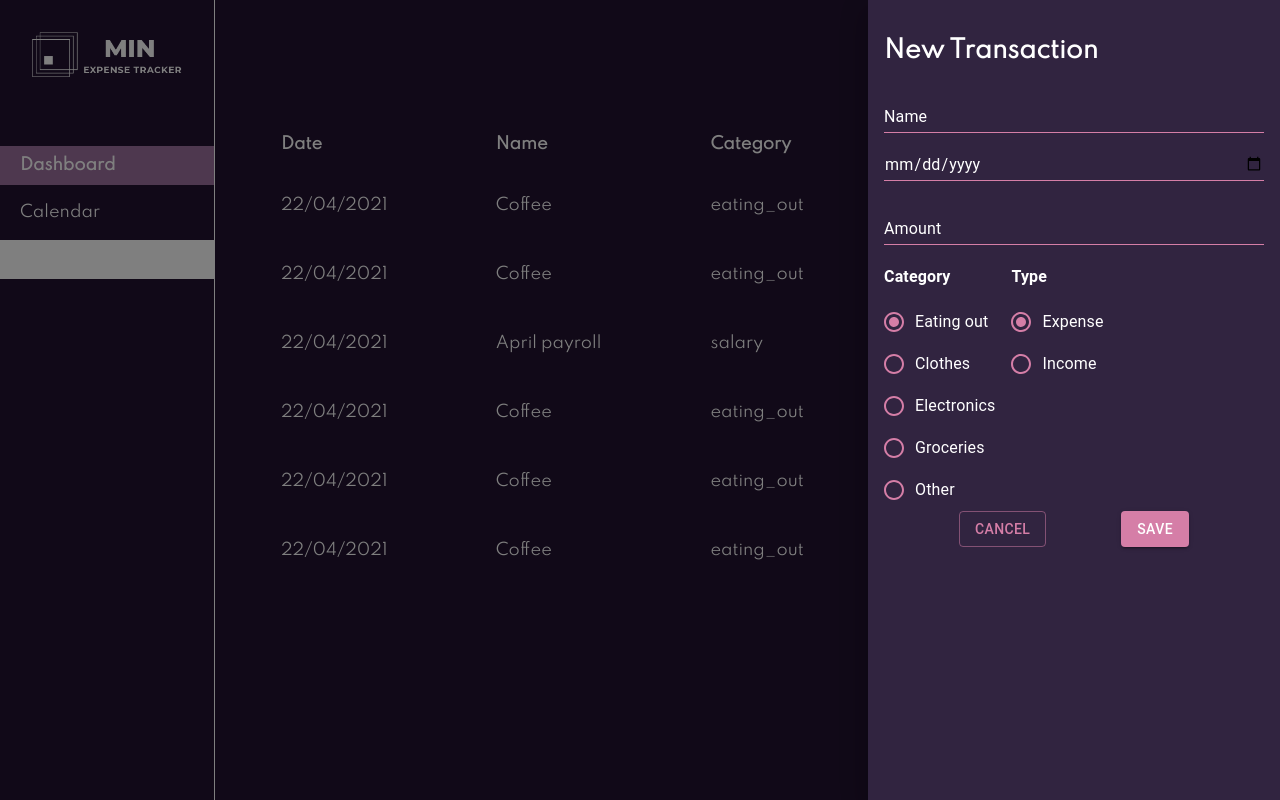
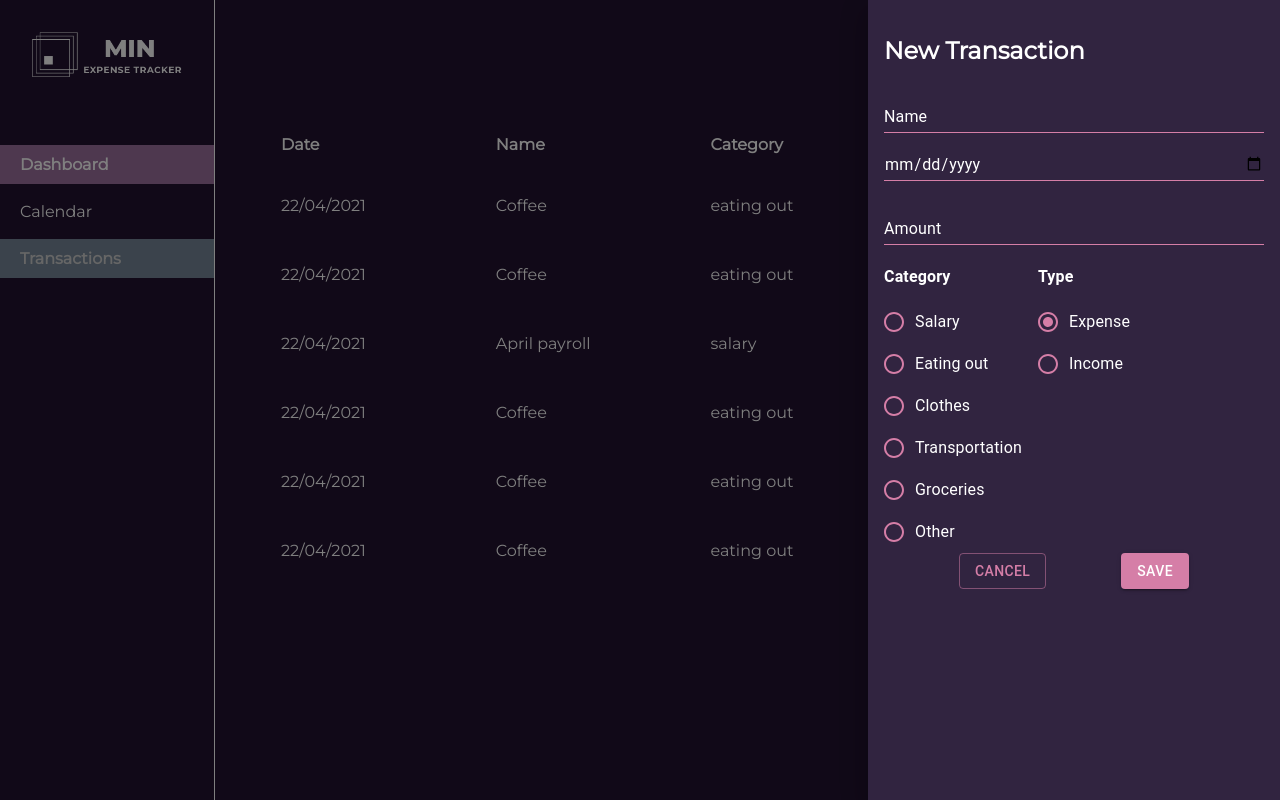
Before and after one commit to xani-dev/MIN-Expense-Tracker, a React (Create React App) app: page / in a window 1280 px wide. Both pictures are taken after a click on the button "+ ADD TRANSACTION". Built offline with nearby package versions, Linux system fonts and the light colour scheme.

Commit message:
Added Edit Mode for Transactions

```diff
--- a/public/index.html
+++ b/public/index.html
@@ -5,7 +5,7 @@
 		<link rel="icon" href="%PUBLIC_URL%/favicon.ico" />
 		<link rel="preconnect" href="https://fonts.gstatic.com" />
 		<link
-			href="https://fonts.googleapis.com/css2?family=Spartan"
+			href="https://fonts.googleapis.com/css2?family=Montserrat"
 			rel="stylesheet"
 		/>
 		<meta name="viewport" content="width=device-width, initial-scale=1" />
--- a/src/App.js
+++ b/src/App.js
@@ -1,8 +1,8 @@
 import React from "react";
 import { MuiThemeProvider, createMuiTheme } from "@material-ui/core/styles";
 import "./App.css";
-import { NavBar } from "./NavBar";
-import { TransactionsLists } from "./List";
+import { NavBar } from "./components/NavBar";
+import { TransactionsLists } from "./components/TransactionList";
 
 const theme = createMuiTheme({
 	palette: {
--- a/src/NavBar.jsx
+++ /dev/null
@@ -1,51 +0,0 @@
-import React from "react";
-import logo from './min.png';
-import styled, { css } from "styled-components";
-
-const Container = styled.div`
-	border-right: 1px solid white;
-    height: 100vh;
-`;
-
-const List = styled.ul`
-	list-style-type: none;
-	padding: 32px 0;
-	margin: 0;
-`;
-
-const Item = styled.li`
-	padding: 10px 20px;
-	margin-bottom: 8px;
-	${(props) =>
-		props.active &&
-		css`
-			background: #9C709E;
-			font-weight: bold;
-		`};
-		${(props) =>
-			props.disabled &&
-			css`
-				background: #FFF;
-				font-weight: bold;
-			`};
-`;
-
-const Logo = styled.img`
-padding: 32px;
-width: 150px;
-`;
-
-const NavBar = () => {
-	return (
-		<Container>
-			<Logo src={logo} className="App-logo" alt="App Logo" />
-			<List>
-				<Item active>Dashboard</Item>
-				<Item>Calendar</Item>
-				<Item disabled>Transactions</Item>
-			</List>
-		</Container>
-	);
-};
-
-export { NavBar };
--- a/src/list.jsx
+++ b/src/components/Drawer.jsx
@@ -1,13 +1,10 @@
-import React, { useState, useEffect } from "react";
+import React from "react";
 
 import styled from "styled-components";
+
 //YUP is the validation library I'm using to work with Formik
 import * as Yup from "yup";
 
-import data from "./data";
-
-import DeleteForeverIcon from "@material-ui/icons/DeleteForever";
-import EditIcon from "@material-ui/icons/Edit";
 import Button from "@material-ui/core/Button";
 import Drawer from "@material-ui/core/Drawer";
 import TextField from "@material-ui/core/TextField";
@@ -18,44 +15,6 @@ import FormControl from "@material-ui/core/FormControl";
 import FormLabel from "@material-ui/core/FormLabel";
 
 import { Formik, Form } from "formik";
-// import { Field } from "formik";
-// import { ErrorSharp, TouchAppRounded } from "@material-ui/icons";
-
-const Table = styled.table`
-	width: 100%;
-	text-align: left;
-	padding: 16px 0;
-`;
-
-const HeadCell = styled.td`
-	padding: 16px 0;
-	width: 20%;
-	font-weight: bold;
-`;
-
-const TableCell = styled.td`
-	padding: 8px 0;
-	width: 23%;
-	&(:last-of-type) {
-		display: flex;
-		justify-content: flex-end;
-		width: 8%;
-	}
-`;
-
-const Amount = styled.p`
-	color: ${({ type }) => (type === "expense" ? "#B77A9E" : "#3DB2BB")};
-`;
-
-const Container = styled.div`
-width: 100%;
-padding 64px;
-`;
-
-const AddButtonWrapper = styled.div`
-	display: flex;
-	justify-content: flex-end;
-`;
 
 const FormWrapper = styled.div`
 	padding: 16px;
@@ -81,9 +40,10 @@ const ActionsWrapper = styled.div`
 `;
 
 const categories = [
-	{ value: "eating_out", label: "Eating out" },
+	{ value: "salary", label: "Salary" },
+	{ value: "eating out", label: "Eating out" },
 	{ value: "clothes", label: "Clothes" },
-	{ value: "electronics", label: "Electronics" },
+	{ value: "transportation", label: "Transportation" },
 	{ value: "groceries", label: "Groceries" },
 	{ value: "other", label: "Other" },
 ];
@@ -93,23 +53,16 @@ const types = [
 	{ value: "income", label: "Income" },
 ];
 
-const TransactionsLists = () => {
-	const [transactions, setTransactions] = useState([]);
-	const [openDrawer, setOpenDrawer] = useState(false);
-
-	// now we'll pass the data in the data array with useEffect to setTransactions
-	useEffect(() => {
-		setTransactions(data);
-	}, []);
-
-	const formatter = new Intl.NumberFormat("en-US", {
-		style: "currency",
-		currency: "USD",
-		minimumFractionDigits: 2,
-	});
-
-
-	const transactionSchema = Yup.object().shape({
+const TransactionDrawer = (props) => {
+    const {mode, open, onClose, transaction, addTransaction, editTransaction } = props
+    const emptyFormInitialValues = {
+        name: "",
+        amount: "",
+        date: "",
+        category: "",
+        type: "expense",
+    }
+    const transactionSchema = Yup.object().shape({
 		name: Yup.string().required("Required field"),
 		date: Yup.date()
 			.default(() => new Date())
@@ -119,88 +72,26 @@ const TransactionsLists = () => {
 		type: Yup.string().required("Required field"),
 	});
 
-	const handleDelete = (id) => {
-		console.log("deleting row", id);
-		const _transactions = [...transactions].filter(
-			(transaction) => transaction.id !== id
-		);
-		setTransactions(_transactions);
-	};
-
-	const addTransactionToList = (data) => {
-		setTransactions([...transactions, { ...data }]);
-	};
-
-	return (
-		<Container>
-			<AddButtonWrapper>
-				<Button
-					variant="contained"
-					color="primary"
-					onClick={() => setOpenDrawer(true)}
-				>
-					{" "}
-					+ Add Transaction
-				</Button>
-			</AddButtonWrapper>
-
-			<Table>
-				<thead>
-					<tr>
-						<HeadCell>Date</HeadCell>
-						<HeadCell>Name</HeadCell>
-						<HeadCell>Category</HeadCell>
-						<HeadCell>Amount</HeadCell>
-						<HeadCell>Actions</HeadCell>
-					</tr>
-				</thead>
-				<tbody>
-					{/* here we are destructuring the transactions' object properties */}
-					{transactions.map(({ id, date, name, category, type, amount }) => {
-						return (
-							<tr key={id}>
-								<TableCell>{date}</TableCell>
-								<TableCell>{name}</TableCell>
-								<TableCell>{category}</TableCell>
-								<TableCell>
-									<Amount type={type}>{formatter.format(amount)}</Amount>
-								</TableCell>
-								<TableCell>
-									<EditIcon style={{ marginRight: "16px" }} />
-									<DeleteForeverIcon
-										style={{ color: "B77A9E", cursor: "pointer" }}
-										onClick={() => {
-											handleDelete(id);
-										}}
-									/>
-								</TableCell>
-							</tr>
-						);
-					})}
-				</tbody>
-			</Table>
-			{openDrawer && (
-				<Drawer
+return (
+    <Drawer
 					anchor="right"
-					open={openDrawer}
-					onClose={() => setOpenDrawer(!openDrawer)}
+					open={open}
+					onClose={onClose}
 				>
 					<FormWrapper>
-						<h2>New Transaction</h2>
+						<h2>{mode === 'add' ? "New" : "Edit"} Transaction</h2>
 						<Formik
-							initialValues={{
-								name: "",
-								amount: "",
-								date: "",
-								category: "eating_out",
-								type: "expense",
-							}}
+							initialValues={
+								mode === 'add' ? emptyFormInitialValues : transaction
+							}
 							validationSchema={transactionSchema}
 							onSubmit={(values, { setSubmitting }) => {
 								console.log(JSON.stringify(values, null, 2));
-								addTransactionToList(values);
+								mode === 'add'
+								? addTransaction(values)
+								: editTransaction(values);
 								setSubmitting(false);
-								setOpenDrawer(false);
+								onClose();
 							}}
 						>
 							{({
@@ -288,7 +179,7 @@ const TransactionsLists = () => {
 											<Button
 												variant="outlined"
 												color="primary"
-												onClick={() => setOpenDrawer(false)}
+												onClick={() => onClose()}
 											>
 												Cancel
 											</Button>
@@ -307,9 +198,7 @@ const TransactionsLists = () => {
 						</Formik>
 					</FormWrapper>
 				</Drawer>
-			)}
-		</Container>
-	);
+);
 };
 
-export { TransactionsLists };
+export {TransactionDrawer}
--- /dev/null
+++ b/src/components/NavBar.jsx
@@ -0,0 +1,53 @@
+import React from "react";
+import logo from "./../min.png";
+import styled, { css } from "styled-components";
+
+const Container = styled.div`
+  border-right: 1px solid white;
+  height: 100vh;
+`;
+
+const List = styled.ul`
+  list-style-type: none;
+  padding: 32px 0;
+  margin: 0;
+`;
+
+const Item = styled.li`
+  padding: 10px 20px;
+  margin-bottom: 8px;
+  ${(props) =>
+    props.active &&
+    css`
+      background: #9c709e;
+      font-weight: bold;
+    `};
+  ${(props) =>
+    props.disabled &&
+    css`
+      background: #778899;
+      color: #cdcdcd;
+      font-weight: bold;
+      cursor: not-allowed;
+    `};
+`;
+
+const Logo = styled.img`
+  padding: 32px;
+  width: 150px;
+`;
+
+const NavBar = () => {
+  return (
+    <Container>
+      <Logo src={logo} className="App-logo" alt="App Logo" />
+      <List>
+        <Item active>Dashboard</Item>
+        <Item>Calendar</Item>
+        <Item disabled>Transactions</Item>
+      </List>
+    </Container>
+  );
+};
+
+export { NavBar };
--- /dev/null
+++ b/src/components/TransactionList.jsx
@@ -0,0 +1,186 @@
+import React, { useState, useEffect } from "react";
+
+import styled from "styled-components";
+
+import data from "../data";
+
+import DeleteForeverIcon from "@material-ui/icons/DeleteForever";
+import EditIcon from "@material-ui/icons/Edit";
+
+import Button from "@material-ui/core/Button";
+
+import { TransactionDrawer } from "./Drawer";
+// import { Field } from "formik";
+// import { ErrorSharp, TouchAppRounded } from "@material-ui/icons";
+
+const Table = styled.table`
+	width: 100%;
+	text-align: left;
+	padding: 16px 0;
+`;
+
+const HeadCell = styled.td`
+	padding: 16px 0;
+	width: 20%;
+	font-weight: bold;
+`;
+
+const TableCell = styled.td`
+	padding: 8px 0;
+	width: 23%;
+	&(:last-of-type) {
+		display: flex;
+		justify-content: flex-end;
+		width: 8%;
+	}
+`;
+
+const Amount = styled.p`
+	color: ${({ type }) => (type === "expense" ? "#B77A9E" : "#3DB2BB")};
+`;
+
+const Container = styled.div`
+width: 100%;
+padding 64px;
+`;
+
+const AddButtonWrapper = styled.div`
+	display: flex;
+	justify-content: flex-end;
+`;
+
+
+
+const AVAILABLE_MODES = {
+	add: 'add',
+	edit: 'edit',
+	read: 'read'
+};
+
+const TransactionsLists = () => {
+	const [transactions, setTransactions] = useState([]);
+	const [openDrawer, setOpenDrawer] = useState(false);
+	const [mode, setMode] = useState('add');
+	const [selectedTransaction, setSelectedTransaction] = useState({});
+
+	// now we'll pass the data in the data array with useEffect to setTransactions
+	useEffect(() => {
+		setTransactions(data);
+	}, []);
+
+	const formatter = new Intl.NumberFormat("en-US", {
+		style: "currency",
+		currency: "USD",
+		minimumFractionDigits: 2,
+	});
+
+
+
+
+	const handleDelete = (id) => {
+		console.log("deleting row", id);
+		const _transactions = [...transactions].filter(
+			(transaction) => transaction.id !== id
+		);
+		setTransactions(_transactions);
+	};
+
+	const handleEdit = (id) => {
+		console.log("edit transaction #", id);
+		// 1. Set mode to Edit
+		setMode('edit');
+		// 2. Find selected transaction in Array
+		const foundTransaction = transactions.find((transaction) => {
+			return transaction.id === id
+		});
+		// 3. setSelectedTransaction to element found, set state for it
+		setSelectedTransaction(foundTransaction);
+		// 4. Open Drawer with this transactions' data
+		setOpenDrawer(true);
+	};
+
+	const addTransactionToList = (data) => {
+		setTransactions([...transactions, { ...data }]);
+	};
+
+	const editTransaction = (data) => {
+		// 1. Find transaction index to edit in array
+		const transactionIndex = transactions.findIndex(transaction => transaction.id === data.id )
+		// 2. Make copy of this transaction's state
+		const _transactions = [...transactions]
+		// 3. Replace transaction
+		_transactions[transactionIndex] = data;
+		// 4. Update transaction in array
+		setTransactions(_transactions);
+	}
+
+
+
+	return (
+		<Container>
+			<AddButtonWrapper>
+				<Button
+					variant="contained"
+					color="primary"
+					onClick={() => setOpenDrawer(true)}
+				>
+					{" "}
+					+ Add Transaction
+				</Button>
+			</AddButtonWrapper>
+
+			<Table>
+				<thead>
+					<tr>
+						<HeadCell>Date</HeadCell>
+						<HeadCell>Name</HeadCell>
+						<HeadCell>Category</HeadCell>
+						<HeadCell>Amount</HeadCell>
+						<HeadCell>Actions</HeadCell>
+					</tr>
+				</thead>
+				<tbody>
+					{/* here we are destructuring the transactions' object properties */}
+					{transactions.map(({ id, date, name, category, type, amount }) => {
+						return (
+							<tr key={id}>
+								<TableCell>{date}</TableCell>
+								<TableCell>{name}</TableCell>
+								<TableCell>{category}</TableCell>
+								<TableCell>
+									<Amount type={type}>{formatter.format(amount)}</Amount>
+								</TableCell>
+								<TableCell>
+									<EditIcon style={{ marginRight: "16px", cursor: "pointer" }}
+									onClick={() => {
+										console.log('Editing row #' + (id));
+										handleEdit(id);
+									}}
+									/>
+									<DeleteForeverIcon
+										style={{ color: "B77A9E", cursor: "pointer" }}
+										onClick={() => {
+											handleDelete(id);
+										}}
+									/>
+								</TableCell>
+							</tr>
+						);
+					})}
+				</tbody>
+			</Table>
+			{openDrawer && (
+			<TransactionDrawer
+			mode={mode}
+			open={openDrawer}
+			onClose={() => setOpenDrawer(false)}
+			transaction={selectedTransaction}
+			addTransaction={addTransactionToList}
+			editTransaction={editTransaction}
+			/>
+			)}
+		</Container>
+	);
+};
+
+export { TransactionsLists };
--- a/src/data.js
+++ b/src/data.js
@@ -3,7 +3,7 @@ const data = [
 		id: 0,
 		date: "22/04/2021",
 		name: "Coffee",
-		category: "eating_out",
+		category: "eating out",
 		amount: 4.5,
 		type: "expense",
 	},
@@ -11,7 +11,7 @@ const data = [
 		id: 1,
 		date: "22/04/2021",
 		name: "Coffee",
-		category: "eating_out",
+		category: "eating out",
 		amount: 4.5,
 		type: "expense",
 	},
@@ -29,7 +29,7 @@ const data = [
 		date: "22/04/2021",
 
 		name: "Coffee",
-		category: "eating_out",
+		category: "eating out",
 		amount: 4.5,
 		type: "expense",
 	},
@@ -37,7 +37,7 @@ const data = [
 		id: 4,
 		date: "22/04/2021",
 		name: "Coffee",
-		category: "eating_out",
+		category: "eating out",
 		amount: 4.5,
 		type: "expense",
 	},
@@ -45,7 +45,7 @@ const data = [
 		id: 5,
 		date: "22/04/2021",
 		name: "Coffee",
-		category: "eating_out",
+		category: "eating out",
 		amount: 4.5,
 		type: "expense",
 	},
--- a/src/index.css
+++ b/src/index.css
@@ -4,8 +4,7 @@ body {
   -moz-osx-font-smoothing: grayscale;
   background-color: #221330;
   color: white;
-  font-family: "Spartan";
-}
+  font-family: 'Montserrat', sans-serif;}
 
 code {
   font-family: source-code-pro, Menlo, Monaco, Consolas, 'Courier New',
```
Also changed, not shown: 1 other file (tests, documents, lock files or other folders).
